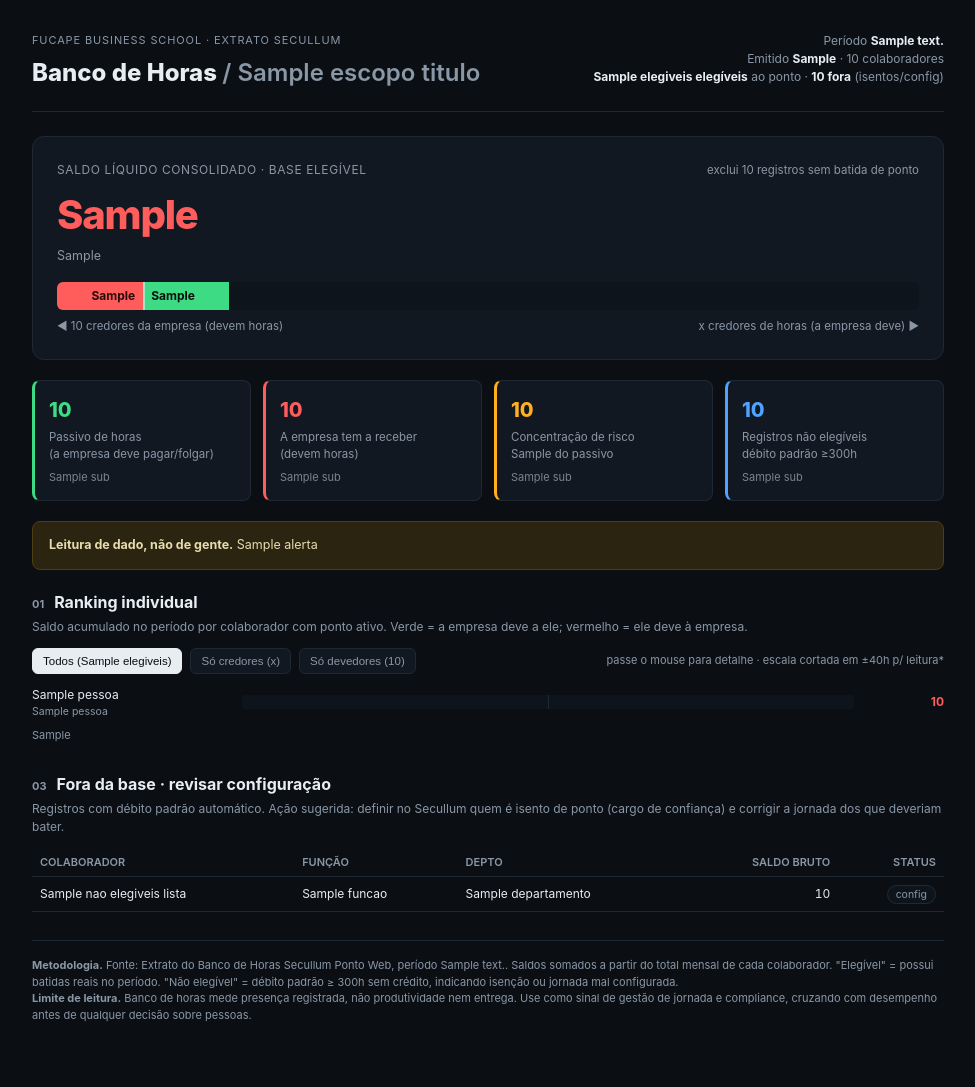
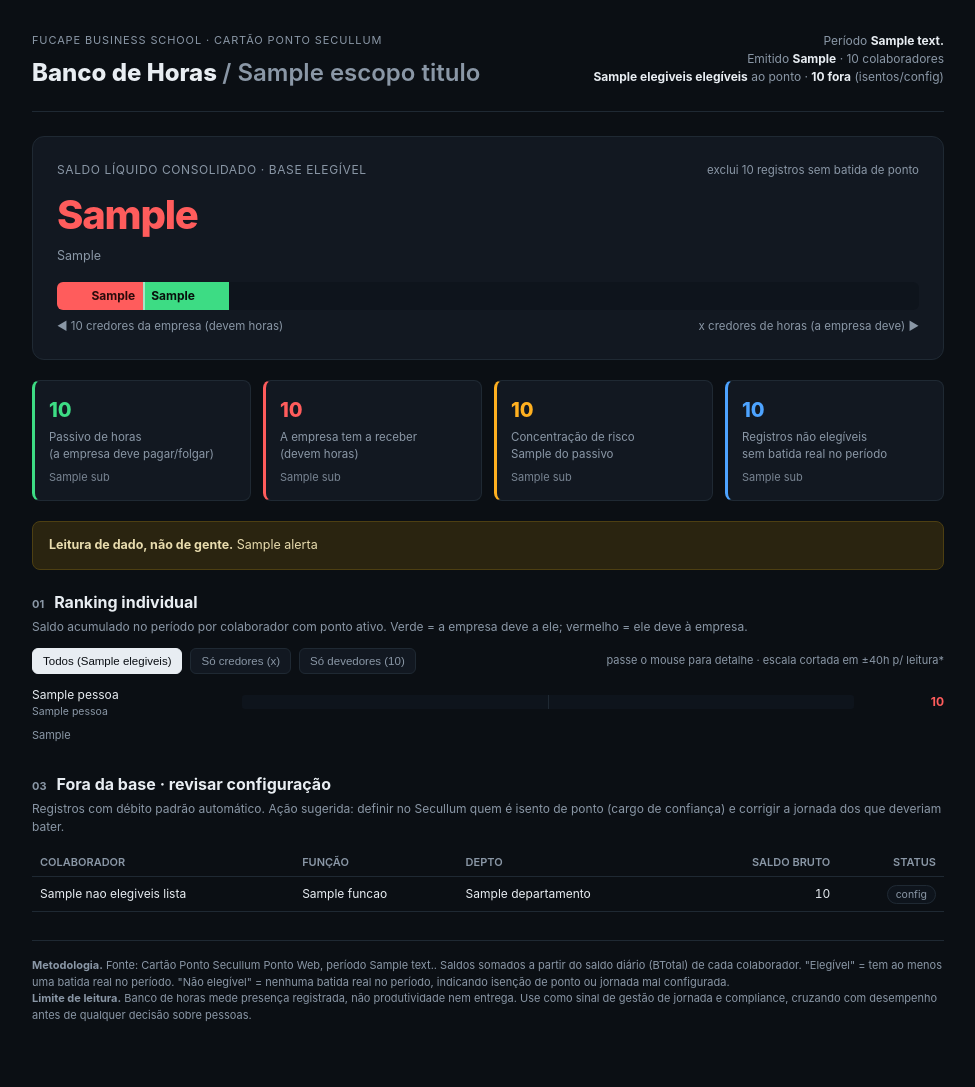
Before and after one commit to cheriroga/secullum-painel-fucape, a Python web app: template templates/painel.html.j2 in a window 1280 px wide. Shown: the whole page, without its empty margins (152-1127 px from the left). Run offline with Jinja, Linux system fonts and the light colour scheme; the template is opened without the code that fills it: most values are stand-ins (such as "Sample title", 1, 10 or a date in 2020).

Commit message:
feat: link ranking names to person page, update copy for cartaoponto source
- Add link markup around person names in ranking, pointing to pessoa_href
- Add CSS rule for .br-name a to inherit color and remove underline
- Update eyebrow from "Extrato Secullum" to "Cartão Ponto Secullum"
- Update KPI label from "débito padrão ≥300h" to "sem batida real no período"
- Update methodology footer to reference BTotal and new eligibility criteria

Co-Authored-By: Claude Sonnet 5 <noreply@anthropic.com>

```diff
--- a/templates/painel.html.j2
+++ b/templates/painel.html.j2
@@ -58,6 +58,7 @@ h2{margin:0;font-size:16px}
 .dept{display:flex;justify-content:space-between;align-items:center;background:var(--panel);border:1px solid var(--line);border-radius:8px;padding:10px 14px}
 .d-name{font-size:12.5px;font-weight:600}
 .d-name a{color:inherit;text-decoration:none}
+.br-name a{color:inherit;text-decoration:none}
 .d-meta{font-size:11px;color:var(--mut);margin:2px 0 6px}
 .d-mini{position:relative;height:6px;background:var(--panel2);border-radius:3px;width:160px}
 .d-mini i{position:absolute;top:0;bottom:0;border-radius:3px}
@@ -75,7 +76,7 @@ footer{font-size:11px;color:var(--mut);border-top:1px solid var(--line);padding-
 
 <header>
   <div>
-    <div class="eyebrow">Fucape Business School · Extrato Secullum</div>
+    <div class="eyebrow">Fucape Business School · Cartão Ponto Secullum</div>
     <h1>Banco de Horas <span>/ {{ escopo_titulo }}</span></h1>
   </div>
   <div class="meta">
@@ -107,7 +108,7 @@ footer{font-size:11px;color:var(--mut);border-top:1px solid var(--line);padding-
   <div class="kpi p"><div class="k-val tpos">{{ r.kpis.passivo.valor_fmt }}</div><div class="k-lab">Passivo de horas<br>(a empresa deve pagar/folgar)</div><div class="k-sub">{{ r.kpis.passivo.sub }}</div></div>
   <div class="kpi n"><div class="k-val tneg">{{ r.kpis.receber.valor_fmt }}</div><div class="k-lab">A empresa tem a receber<br>(devem horas)</div><div class="k-sub">{{ r.kpis.receber.sub }}</div></div>
   <div class="kpi a"><div class="k-val" style="color:var(--amber)">{{ r.kpis.concentracao.valor_fmt }}</div><div class="k-lab">Concentração de risco<br>{{ r.kpis.concentracao.pct_fmt }} do passivo</div><div class="k-sub">{{ r.kpis.concentracao.sub }}</div></div>
-  <div class="kpi b"><div class="k-val" style="color:var(--blue)">{{ r.kpis.nao_elegiveis.valor }}</div><div class="k-lab">Registros não elegíveis<br>débito padrão &#8805;300h</div><div class="k-sub">{{ r.kpis.nao_elegiveis.sub }}</div></div>
+  <div class="kpi b"><div class="k-val" style="color:var(--blue)">{{ r.kpis.nao_elegiveis.valor }}</div><div class="k-lab">Registros não elegíveis<br>sem batida real no período</div><div class="k-sub">{{ r.kpis.nao_elegiveis.sub }}</div></div>
 </div>
 
 {% if r.alerta %}
@@ -127,7 +128,7 @@ footer{font-size:11px;color:var(--mut);border-top:1px solid var(--line);padding-
   <div class="bars" id="bars">
     {% for pessoa in r.ranking %}
     <div class="bar-row" title="{{ pessoa.tooltip }}">
-      <div class="br-name">{{ pessoa.nome }}<small>{{ pessoa.subtitulo }}</small></div>
+      <div class="br-name"><a href="{{ pessoa.pessoa_href }}">{{ pessoa.nome }}</a><small>{{ pessoa.subtitulo }}</small></div>
       <div class="br-track"><div class="br-mid"></div>
         <div class="br-fill {{ pessoa.classe }}" style="width:{{ '%.4f'|format(pessoa.pct) }}%"></div></div>
       <div class="br-val {{ 'tpos' if pessoa.classe == 'p' else 'tneg' }}">{{ pessoa.valor_fmt }}</div>
@@ -174,9 +175,9 @@ footer{font-size:11px;color:var(--mut);border-top:1px solid var(--line);padding-
 {% endif %}
 
 <footer>
-  <b>Metodologia.</b> Fonte: Extrato do Banco de Horas Secullum Ponto Web, período {{ periodo_texto }}.
-  Saldos somados a partir do total mensal de cada colaborador. "Elegível" = possui batidas reais no período.
-  "Não elegível" = débito padrão &#8805; 300h sem crédito, indicando isenção ou jornada mal configurada.<br>
+  <b>Metodologia.</b> Fonte: Cartão Ponto Secullum Ponto Web, período {{ periodo_texto }}.
+  Saldos somados a partir do saldo diário (BTotal) de cada colaborador. "Elegível" = tem ao menos uma batida real no período.
+  "Não elegível" = nenhuma batida real no período, indicando isenção de ponto ou jornada mal configurada.<br>
   <b>Limite de leitura.</b> Banco de horas mede presença registrada, não produtividade nem entrega. Use como sinal de gestão de jornada e compliance, cruzando com desempenho antes de qualquer decisão sobre pessoas.
 </footer>
 
```
Also changed, not shown: tests/test_template.py (+9 -0 lines).
